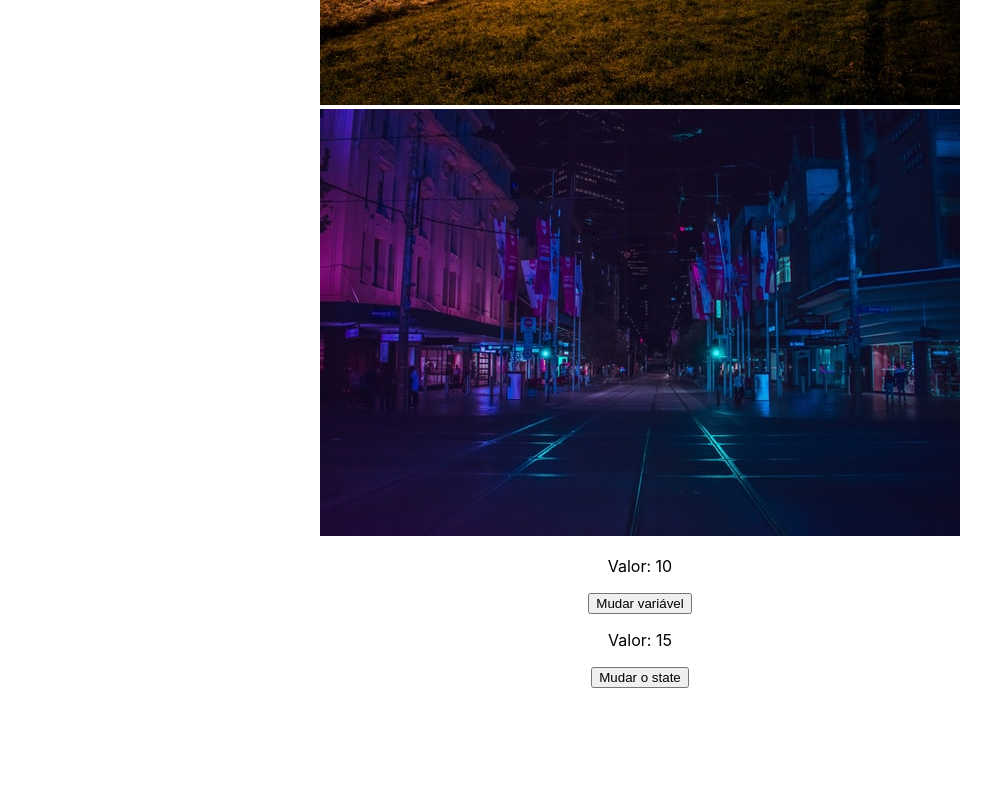
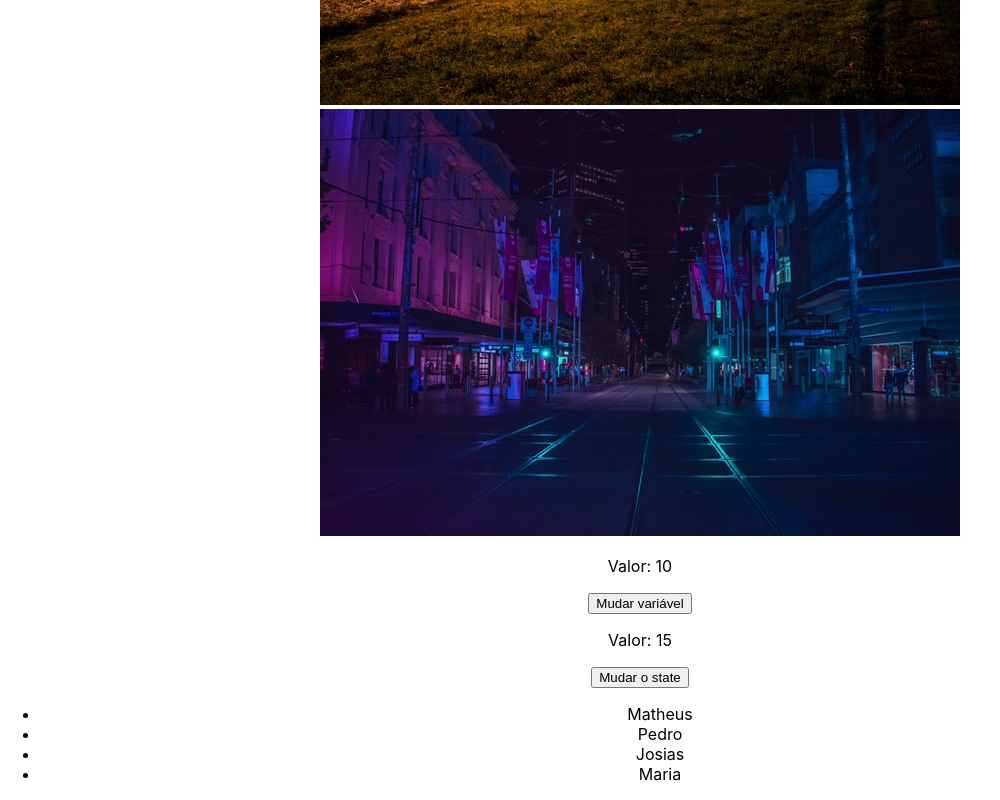
Before and after one commit to Nathrds/react-hora-de-codar, a React (Create React App) app in the folder 3_AVANCANDO_EM_REACT/avancando/: page / in a window 1280 px wide. Shown: the part 404-1204 px from the top of the page, without its empty margins (0-1000 px from the left). Before the commit the page ends 1092 px from the top, so only its background shows below. Built offline with nearby package versions, Linux system fonts and the light colour scheme.

Commit message:
renderização de listas

```diff
--- a/3_AVANCANDO_EM_REACT/avancando/src/App.js
+++ b/3_AVANCANDO_EM_REACT/avancando/src/App.js
@@ -2,6 +2,7 @@
 import './App.css';
 
 import City from './assets/city.jpg'; // importando a imagem como componentes, se mudar terá que alterar só em um lugar
+import ListRender from './components/ListRender';
 import ManageData from './components/ManageData';
 
 function App() {
@@ -18,6 +19,7 @@
         <img src={City} alt="Cidade" />
       </div>
       <ManageData />
+      <ListRender />
     </div>
   );
 }
--- /dev/null
+++ b/3_AVANCANDO_EM_REACT/avancando/src/components/ListRender.js
@@ -0,0 +1,17 @@
+import {useState} from 'react';
+
+const ListRender = () => {
+    const [list] = useState(["Matheus", "Pedro", "Josias", "Maria"]);
+
+  return (
+    <div>
+        <ul>
+            {list.map((item) => (
+                <li>{item}</li>
+            ))}
+        </ul>
+    </div>
+  )
+}
+
+export default ListRender
```
